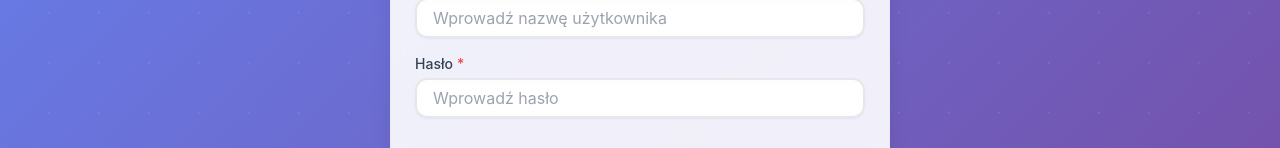
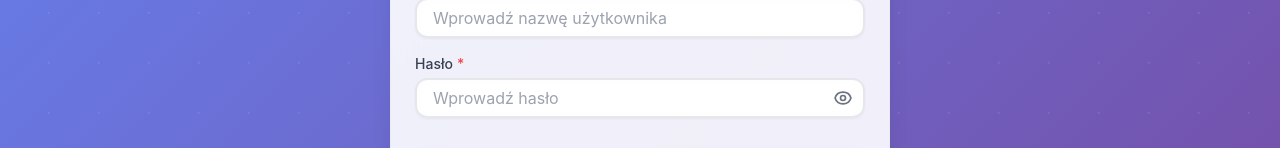
Before and after one commit to michalcodemichal/Toolsy, a React (Vite) app in the folder frontend/: page /login in a window 1280 px wide. Shown: the part 257-405 px from the top of the page. Built offline with nearby package versions, Linux system fonts and the light colour scheme.

Commit message:
Dodanie opcji zobaczenia wpisywanego hasla oraz koncowa poprawa systemu oceniania

```diff
--- a/frontend/src/components/Input.jsx
+++ b/frontend/src/components/Input.jsx
@@ -1,8 +1,10 @@
-import React from 'react'
+import React, { useState } from 'react'
 
 const Input = ({ label, type = 'text', value, onChange, error, placeholder, required = false, className = '', ...props }) => {
+  const [showPassword, setShowPassword] = useState(false)
   const isTextarea = type === 'textarea'
-  const inputType = isTextarea ? undefined : type
+  const isPassword = type === 'password'
+  const inputType = isTextarea ? undefined : (isPassword && showPassword ? 'text' : (isPassword ? 'password' : type))
 
   const baseInputClasses = "w-full px-4 py-3 border-2 border-gray-200 dark:border-gray-700 rounded-xl focus:ring-2 focus:ring-blue-500 dark:focus:ring-blue-400 focus:border-blue-500 dark:focus:border-blue-400 transition-all duration-200 h-10 bg-white/80 dark:bg-slate-800/80 backdrop-blur-sm hover:border-gray-300 dark:hover:border-gray-600 focus:bg-white dark:focus:bg-slate-800 shadow-sm focus:shadow-md text-gray-900 dark:text-gray-100 placeholder-gray-400 dark:placeholder-gray-500"
   const errorClasses = error ? "border-red-400 dark:border-red-600 focus:ring-red-400 dark:focus:ring-red-500 focus:border-red-500 dark:focus:border-red-600" : ""
@@ -15,6 +17,7 @@
           {required && <span className="text-red-500 ml-1">*</span>}
         </label>
       )}
+      <div className="relative">
         {isTextarea ? (
           <textarea
             value={value}
@@ -24,15 +27,37 @@
             {...props}
           />
         ) : (
+          <>
             <input
               type={inputType}
               value={value}
               onChange={onChange}
               placeholder={placeholder}
-          className={`${baseInputClasses} ${errorClasses}`}
+              className={`${baseInputClasses} ${errorClasses} ${isPassword ? 'pr-12' : ''}`}
               {...props}
             />
+            {isPassword && (
+              <button
+                type="button"
+                onClick={() => setShowPassword(!showPassword)}
+                className="absolute right-3 top-1/2 -translate-y-1/2 text-gray-500 dark:text-gray-400 hover:text-gray-700 dark:hover:text-gray-300 focus:outline-none transition-colors"
+                aria-label={showPassword ? 'Ukryj hasło' : 'Pokaż hasło'}
+              >
+                {showPassword ? (
+                  <svg className="w-5 h-5" fill="none" stroke="currentColor" viewBox="0 0 24 24">
+                    <path strokeLinecap="round" strokeLinejoin="round" strokeWidth={2} d="M13.875 18.825A10.05 10.05 0 0112 19c-4.478 0-8.268-2.943-9.543-7a9.97 9.97 0 011.563-3.029m5.858.908a3 3 0 114.243 4.243M9.878 9.878l4.242 4.242M9.88 9.88l-3.29-3.29m7.532 7.532l3.29 3.29M3 3l3.59 3.59m0 0A9.953 9.953 0 0112 5c4.478 0 8.268 2.943 9.543 7a10.025 10.025 0 01-4.132 5.736m0 0L21 21" />
+                  </svg>
+                ) : (
+                  <svg className="w-5 h-5" fill="none" stroke="currentColor" viewBox="0 0 24 24">
+                    <path strokeLinecap="round" strokeLinejoin="round" strokeWidth={2} d="M15 12a3 3 0 11-6 0 3 3 0 016 0z" />
+                    <path strokeLinecap="round" strokeLinejoin="round" strokeWidth={2} d="M2.458 12C3.732 7.943 7.523 5 12 5c4.478 0 8.268 2.943 9.542 7-1.274 4.057-5.064 7-9.542 7-4.477 0-8.268-2.943-9.542-7z" />
+                  </svg>
                 )}
+              </button>
+            )}
+          </>
+        )}
+      </div>
       {error && <span className="text-red-500 dark:text-red-400 text-sm mt-1 block">{error}</span>}
     </div>
   )
--- a/frontend/src/components/ReviewForm.jsx
+++ b/frontend/src/components/ReviewForm.jsx
@@ -94,11 +94,9 @@
             key={star}
             type="button"
             onClick={() => setRating(star)}
-            className={`text-3xl transition-transform hover:scale-110 ${
-              star <= rating ? 'text-yellow-400' : 'text-gray-300 dark:text-gray-600'
-            }`}
+            className="text-3xl transition-transform hover:scale-110 cursor-pointer focus:outline-none"
           >
-            ⭐
+            {star <= rating ? '⭐' : '☆'}
           </button>
         ))}
       </div>
```
Lines whose indentation alone changed are shown as unchanged.
